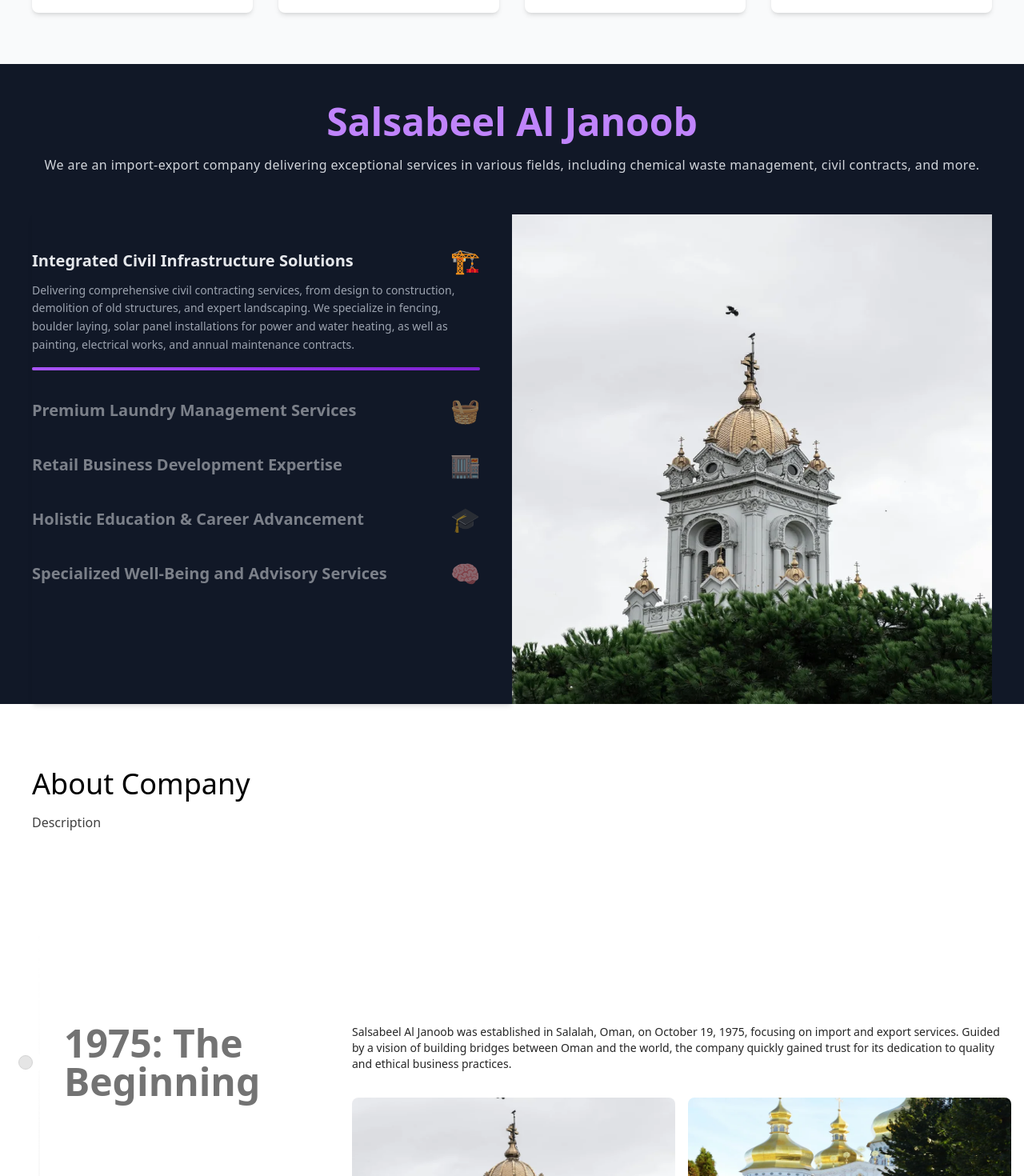
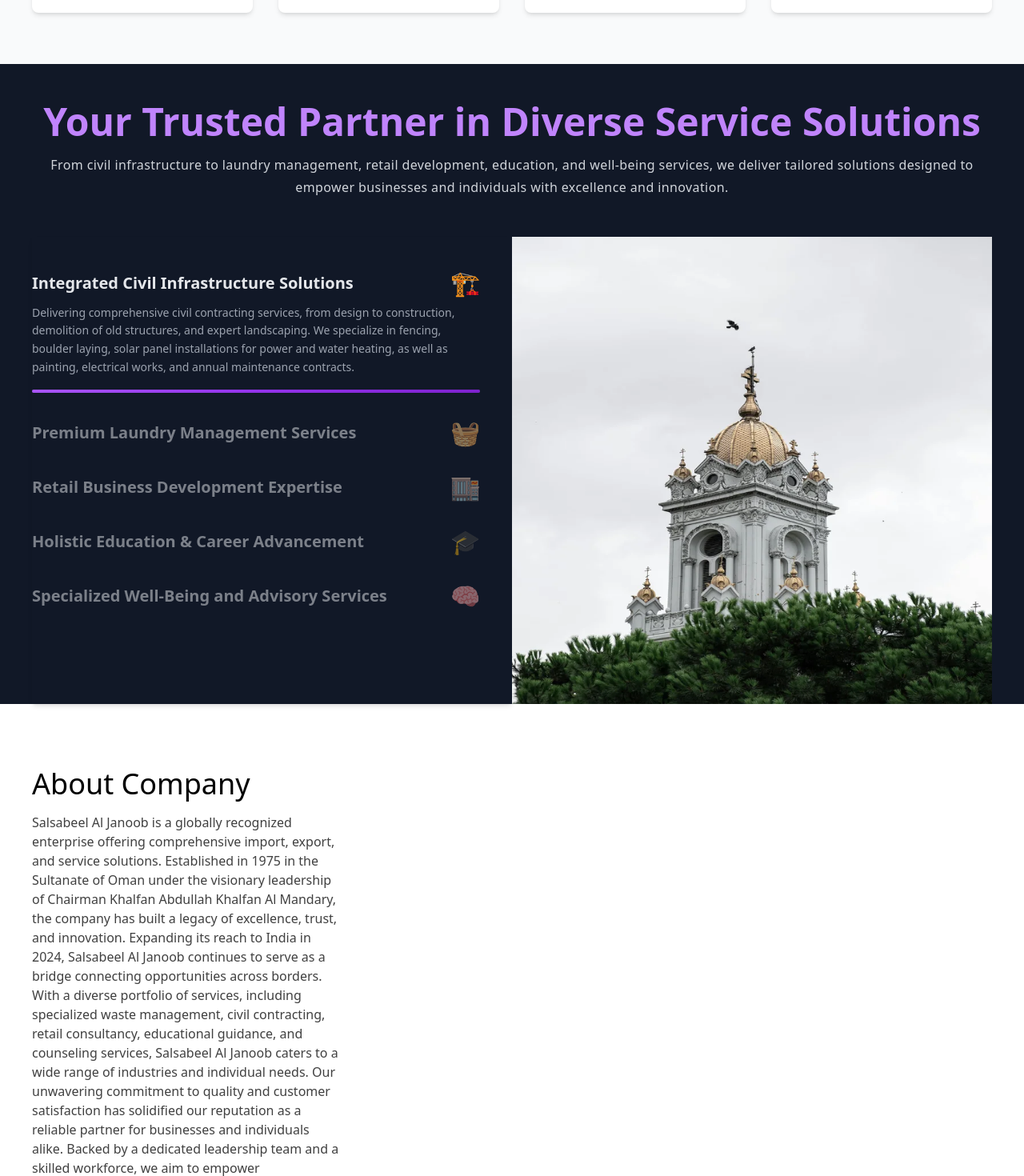
Before and after one commit to Anandhuvimalan/Salsabeel-Al-Janoob-ImpExp, a React (Vite) app: page / in a window 1280 px wide. Shown: the part 4420-5890 px from the top of the page at 80% size. Built offline with nearby package versions, Linux system fonts and the light colour scheme; a web font is replaced by a local one.

Commit message:
description changes

```diff
--- a/src/components/Timeline.jsx
+++ b/src/components/Timeline.jsx
@@ -38,7 +38,11 @@ const Timeline = ({ data }) => {
           About Company
         </h2>
         <p className="text-neutral-700 dark:text-neutral-300 text-sm md:text-base max-w-sm">
-          Description
+        Salsabeel Al Janoob is a globally recognized enterprise offering comprehensive import, export, and service solutions. Established in 1975 in the Sultanate of Oman under the visionary leadership of Chairman Khalfan Abdullah Khalfan Al Mandary, the company has built a legacy of excellence, trust, and innovation. Expanding its reach to India in 2024, Salsabeel Al Janoob continues to serve as a bridge connecting opportunities across borders.
+
+With a diverse portfolio of services, including specialized waste management, civil contracting, retail consultancy, educational guidance, and counseling services, Salsabeel Al Janoob caters to a wide range of industries and individual needs. Our unwavering commitment to quality and customer satisfaction has solidified our reputation as a reliable partner for businesses and individuals alike.
+
+Backed by a dedicated leadership team and a skilled workforce, we aim to empower communities, enhance businesses, and build sustainable futures. Whether managing international trade logistics or delivering tailored service solutions, Salsabeel Al Janoob remains at the forefront of innovation and excellence.
         </p>
       </div>
       <div ref={ref} className="relative max-w-7xl pb-20">
--- a/src/components/testimonials.jsx
+++ b/src/components/testimonials.jsx
@@ -83,7 +83,7 @@ const Testimonials1 = () => {
           animate={{ opacity: 1, y: 0 }}
           transition={{ duration: 0.6 }}
         >
-          Salsabeel Al Janoob
+          Your Trusted Partner in Diverse Service Solutions
         </motion.h1>
         <motion.p
           className="text-gray-300 text-base mt-3 leading-7 tracking-wide"
@@ -91,9 +91,7 @@ const Testimonials1 = () => {
           animate={{ opacity: 1, y: 0 }}
           transition={{ duration: 0.6, delay: 0.2 }}
         >
-          We are an import-export company delivering exceptional services in
-          various fields, including chemical waste management, civil contracts,
-          and more.
+          From civil infrastructure to laundry management, retail development, education, and well-being services, we deliver tailored solutions designed to empower businesses and individuals with excellence and innovation.
         </motion.p>
       </div>
 
```
